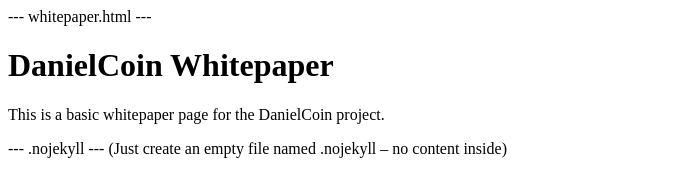
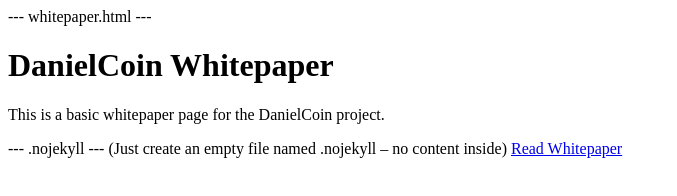
Before and after one commit to dannys1211/danielcoin-site, a plain HTML site: page whitepaper.html in a window 1280 px wide. Shown: the whole page, without its empty margins (0-677 px from the left). Drawn offline with Linux system fonts and the light colour scheme.

Commit message:
Update whitepaper.html

```diff
--- a/whitepaper.html
+++ b/whitepaper.html
@@ -11,3 +11,5 @@
   <p>This is a basic whitepaper page for the DanielCoin project.</p>
 </body>
 </html>--- .nojekyll --- (Just create an empty file named .nojekyll – no content inside)
+
+<a href="whitepaper.pdf" class="btn" target="_blank">Read Whitepaper</a>
```
